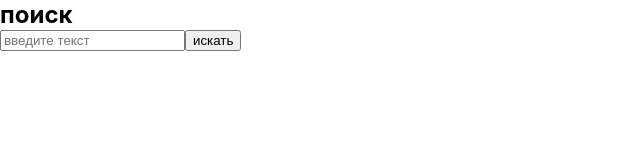
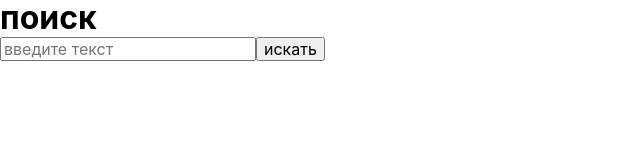
Before and after one commit to proehavshiy/Lyubimovka-search, a React app: page / in a window 1280 px wide. Shown: the whole page, without its empty margins (0-640 px from the left). Built offline with nearby package versions, Linux system fonts and the light colour scheme.

Commit message:
feat: scss added

```diff
--- /dev/null
+++ b/src/styles/index.scss
@@ -0,0 +1,3 @@
+@import  '../vendor/normalize.css', 'style'
+
+// sass src/styles/index.scss src/styles/style.css
--- /dev/null
+++ b/src/styles/style.scss
@@ -0,0 +1,52 @@
+.text {
+  color: rebeccapurple;
+}
+
+$base-size: 72px;
+
+.text {
+  font-size: $base-size;
+}
+
+
+body {
+  margin: 0;
+  font-family: -apple-system, BlinkMacSystemFont, 'Segoe UI', 'Roboto', 'Oxygen',
+    'Ubuntu', 'Cantarell', 'Fira Sans', 'Droid Sans', 'Helvetica Neue',
+    sans-serif;
+  -webkit-font-smoothing: antialiased;
+  -moz-osx-font-smoothing: grayscale;
+}
+
+code {
+  font-family: source-code-pro, Menlo, Monaco, Consolas, 'Courier New',
+    monospace;
+}
+
+ul, p, h1, h2 {
+  margin: 0;
+  padding: 0;
+  list-style: none;
+}
+
+.container {
+  display: grid;
+  grid-template-columns: repeat(2, 1fr);
+  grid-template-rows: repeat(2, 1fr);
+  grid-template-areas:
+  "search ."
+  "cards alphabet";
+}
+
+.block__search {
+  grid-area: search;
+  width: 100%;
+}
+
+.block__cards {
+  grid-area: cards;
+}
+
+.block__alphabet {
+  grid-area: alphabet;
+}
```
Also changed, not shown: package.json (line endings or trailing spaces), src/index.css, src/styles/style.css (added), src/vendor/normalize.css (added), 2 other files.
